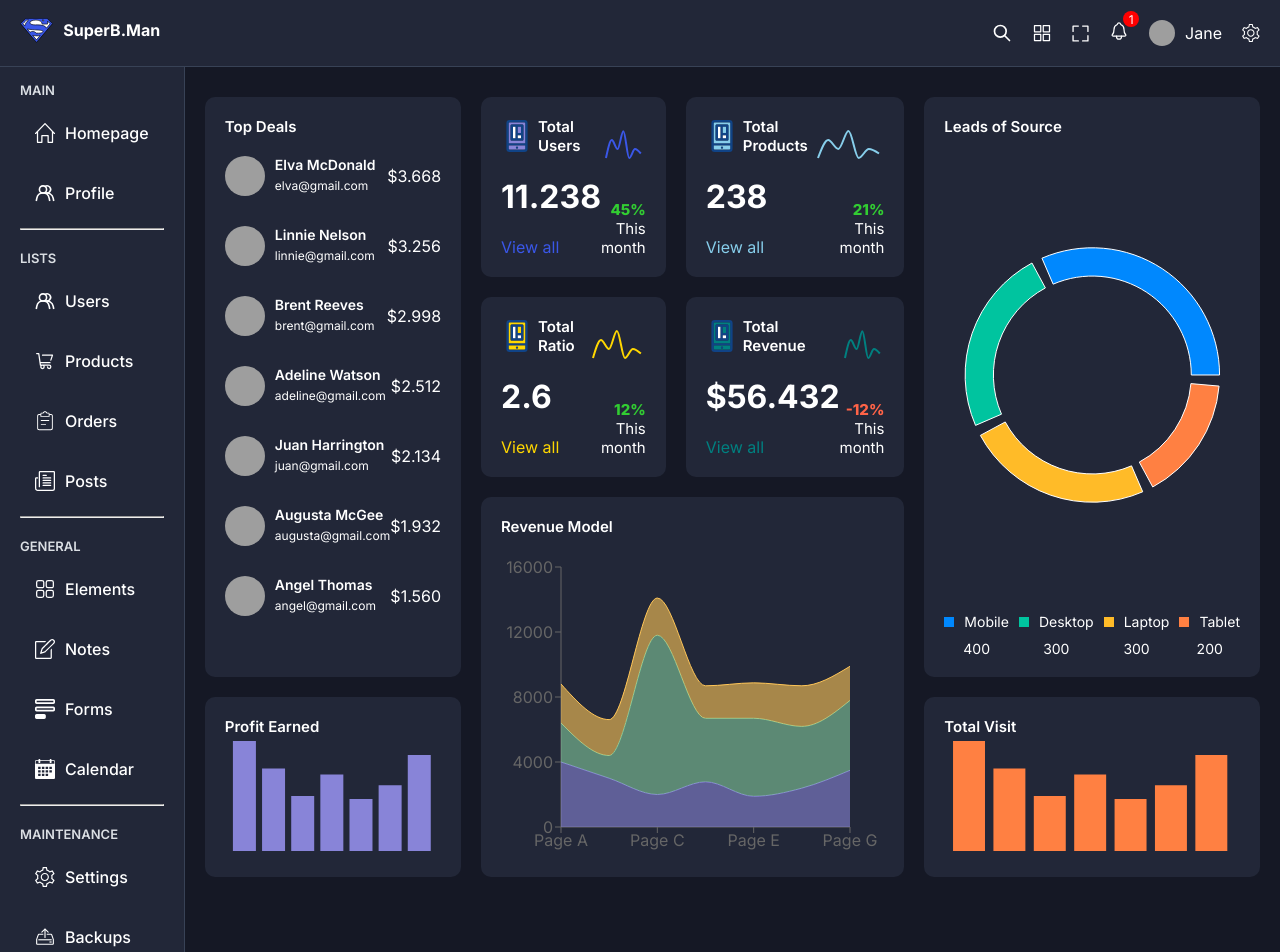
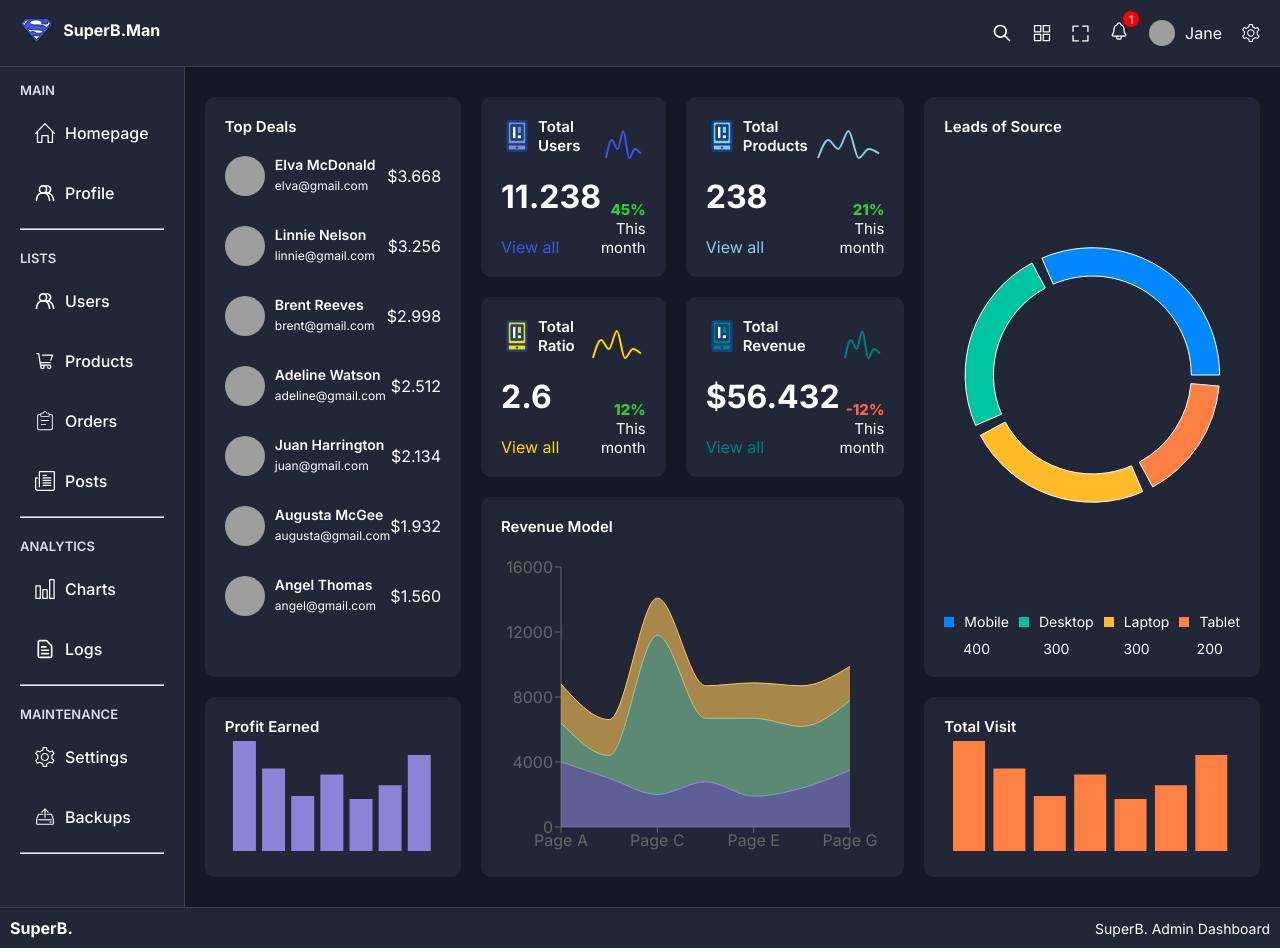
Before and after one commit to prathmeshgokhe/Admin-Dashboard, a React (Vite) app: page / in a window 1280 px wide. Shown: the top 952 px of the page. Built offline with nearby package versions, Linux system fonts and the light colour scheme; grey boxes are pictures that could not be loaded.

Commit message:
minor changes

```diff
--- a/src/App.tsx
+++ b/src/App.tsx
@@ -11,9 +11,7 @@
   const Layout = () => {
     return (
       <div className="main">
-        <div className="header">
-          <Navbar />
-        </div>
+        <Navbar />
         <div className="container">
           <div className="menucontainer">
             <Menu />
@@ -22,9 +20,7 @@
             <Outlet />
           </div>
         </div>
-        <div className="footer">
-          <Footer />
-        </div>
+        <Footer />
       </div>
     );
   };
--- a/src/Pages/Home/home.scss
+++ b/src/Pages/Home/home.scss
@@ -7,7 +7,6 @@
     grid-template-columns: repeat(4, 1fr);
     grid-auto-rows: minmax(180px, auto);
     padding: 25px 0;
-
     .box {
         padding: 20px;
         border-radius: 10px;
--- a/src/components/Footer/footer.scss
+++ b/src/components/Footer/footer.scss
@@ -1,8 +1,11 @@
+@import "../../styles/variable.scss";
 .footer {
     display: flex;
     align-items: center;
     justify-content: space-between;
-    padding: 30px;
+    padding: 10px;
+    border-top: 1px solid $soft-bg;
+    background-color: $smartbg;
 
     span {
         &:first-child {
--- a/src/components/Navbar/Navbar.scss
+++ b/src/components/Navbar/Navbar.scss
@@ -4,6 +4,8 @@
     padding: 20px;
     display: flex;
     justify-content: space-between;
+    border-bottom: 1px solid $soft-bg;
+    background-color: $smartbg;
     .logo {
         display: flex;
         align-items: center;
--- a/src/data.ts
+++ b/src/data.ts
@@ -47,38 +47,59 @@
       },
     ],
   },
+
+  // General section commented out so that it doesnt show alot of content.
+
+  // {
+  //   id: 3,
+  //   title: "General",
+  //   listItems: [
+  //     {
+  //       id: 1,
+  //       title: "Elements",
+  //       url: "/",
+  //       icon: "element.svg",
+  //     },
+  //     {
+  //       id: 2,
+  //       title: "Notes",
+  //       url: "/",
+  //       icon: "note.svg",
+  //     },
+  //     {
+  //       id: 3,
+  //       title: "Forms",
+  //       url: "/",
+  //       icon: "form.svg",
+  //     },
+  //     {
+  //       id: 4,
+  //       title: "Calendar",
+  //       url: "/",
+  //       icon: "calendar.svg",
+  //     },
+  //   ],
+  // },
   {
-    id: 3,
-    title: "General",
+    id: 4,
+    title: "Analytics",
     listItems: [
       {
         id: 1,
-        title: "Elements",
+        title: "Charts",
         url: "/",
-        icon: "element.svg",
+        icon: "chart.svg",
       },
       {
         id: 2,
-        title: "Notes",
+        title: "Logs",
         url: "/",
-        icon: "note.svg",
-      },
-      {
-        id: 3,
-        title: "Forms",
-        url: "/",
-        icon: "form.svg",
-      },
-      {
-        id: 4,
-        title: "Calendar",
-        url: "/",
-        icon: "calendar.svg",
+        icon: "log.svg",
       },
     ],
   },
   {
-    id: 4,
+    id: 5,
     title: "Maintenance",
     listItems: [
       {
@@ -92,24 +113,6 @@
         title: "Backups",
         url: "/",
         icon: "backup.svg",
-      },
-    ],
-  },
-  {
-    id: 5,
-    title: "Analytics",
-    listItems: [
-      {
-        id: 1,
-        title: "Charts",
-        url: "/",
-        icon: "chart.svg",
-      },
-      {
-        id: 2,
-        title: "Logs",
-        url: "/",
-        icon: "log.svg",
       },
     ],
   },
--- a/src/styles/global.scss
+++ b/src/styles/global.scss
@@ -35,13 +35,3 @@
   background-color: $smartbg;
   width: 250px;
 }
-
-.header {
-  border-bottom: 1px solid $soft-bg;
-  background-color: $smartbg;
-}
-
-.footer {
-  border-top: 1px solid $soft-bg;
-  background-color: $smartbg;
-}
```
